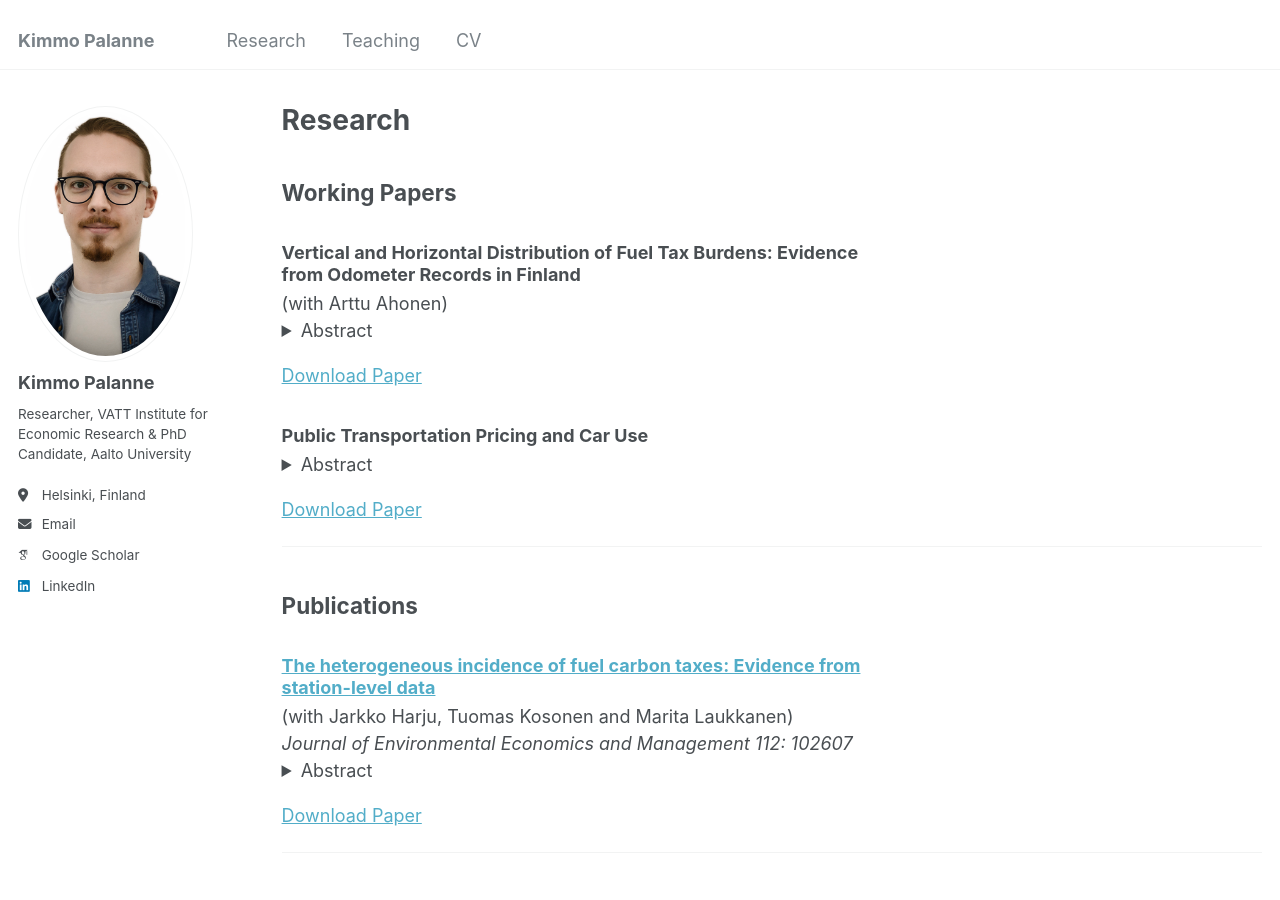
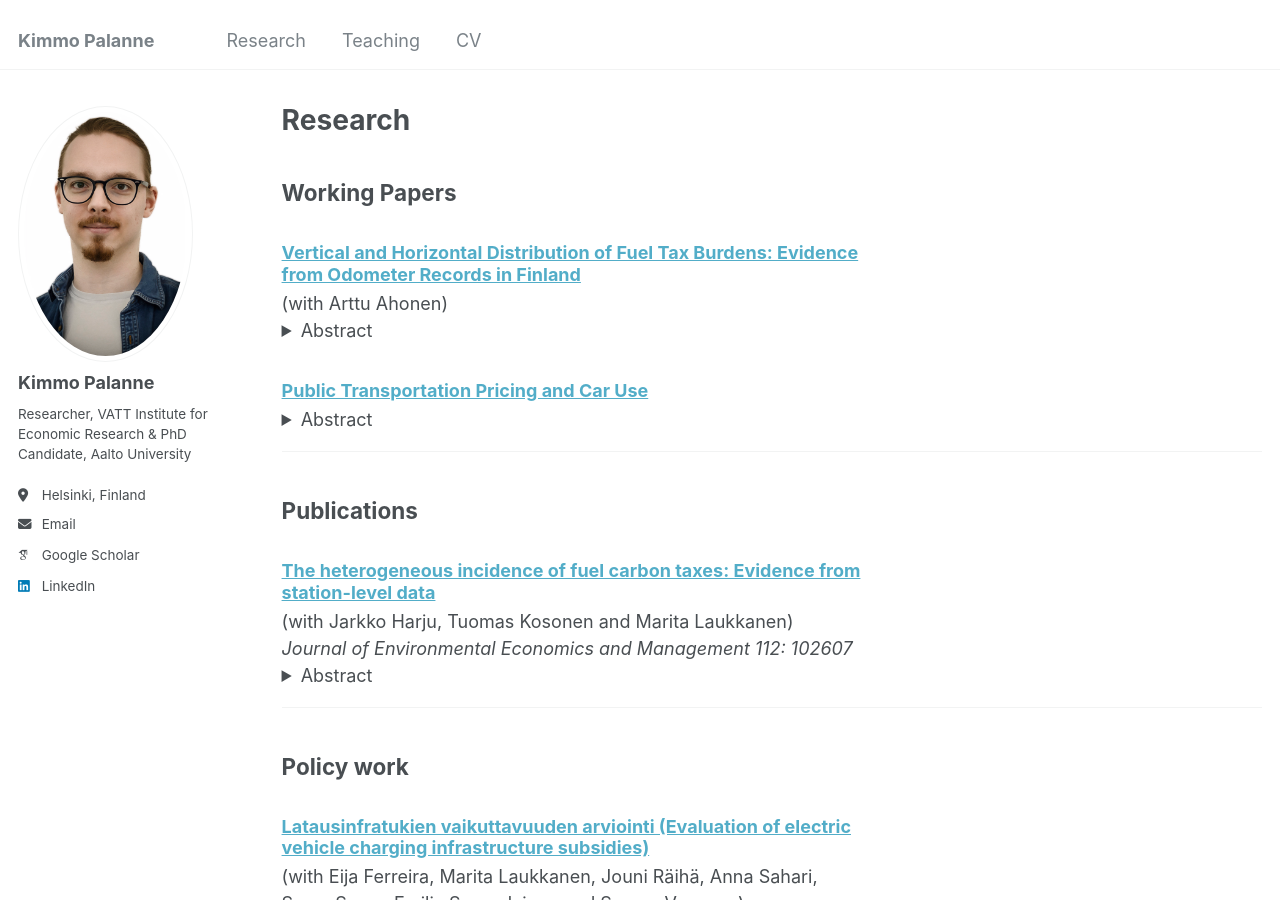
Before and after one commit to kimmopalanne/kimmopalanne.github.io, a Jekyll site: the page built from _pages/research.md, in a window 1280 px wide and 900 px high. Built offline with Jekyll 4.4.1, drawn with Linux system fonts in a browser that asks for light colours; some web fonts are replaced.

Commit message:
Update archive-single.html

```diff
--- a/_includes/archive-single.html
+++ b/_includes/archive-single.html
@@ -27,7 +27,9 @@
     {% endif %}
 
     <h3 class="archive__item-title" itemprop="headline">
-      {% if post.link %}
+      {% if post.paperurl %}
+        <a href="{{ post.paperurl }}">{{ title }}</a>
+      {% elsif post.link %}
         <a href="{{ post.link }}">{{ title }}</a>
       {% else %}
         {{ title }}
@@ -50,9 +52,5 @@
         </details>
     {% endif %}
 
-    {% if post.paperurl %}
-      <p><a href=" {{ post.paperurl }} ">Download Paper</a></p>
-    {% endif %}
-
   </article>
 </div>
```
